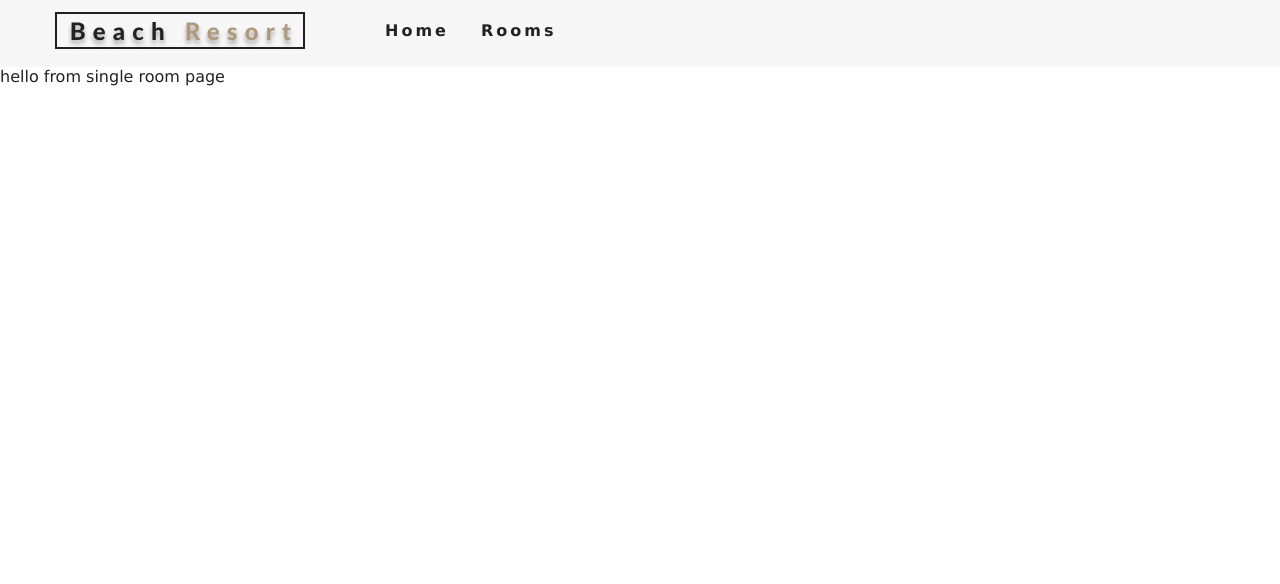
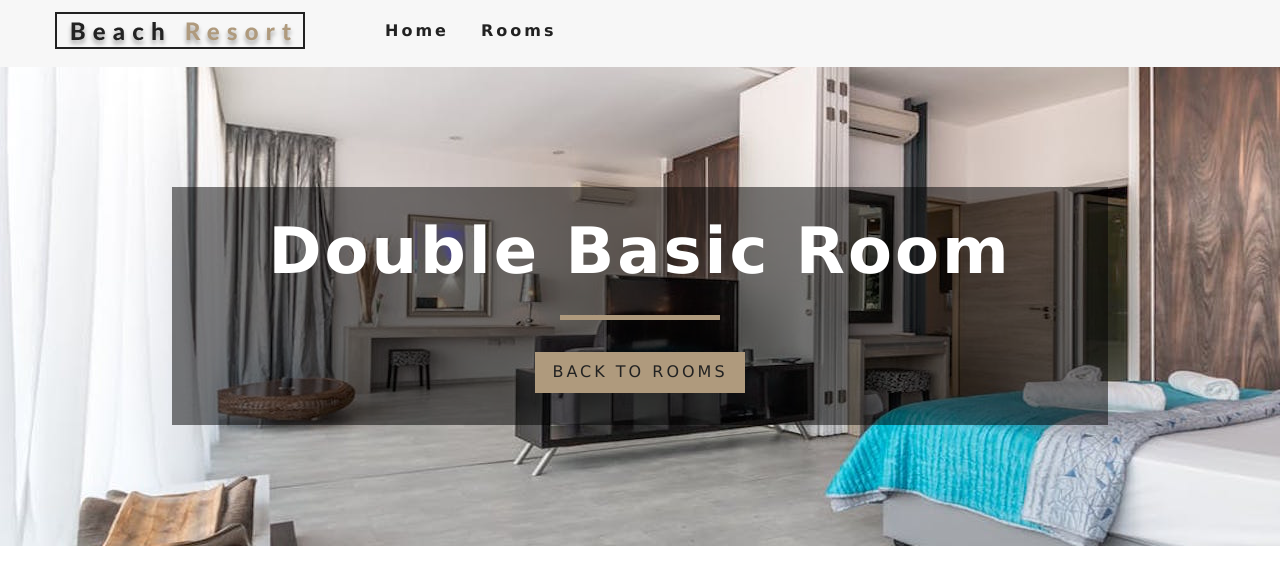
Before and after one commit to kwillard95/Jade-Peaks-Resort, a React (Create React App) app: page /rooms/double-basic in a window 1280 px wide. Shown: the top 584 px of the page. Built offline with nearby package versions, Linux system fonts and the light colour scheme.

Commit message:
Applies background image to corresponding room

```diff
--- a/package.json
+++ b/package.json
@@ -10,7 +10,8 @@
     "react-dom": "^16.12.0",
     "react-icons": "^3.9.0",
     "react-router-dom": "^5.1.2",
-    "react-scripts": "3.4.0"
+    "react-scripts": "3.4.0",
+    "styled-components": "^5.0.1"
   },
   "scripts": {
     "start": "react-scripts start",
--- a/src/components/NavBar.js
+++ b/src/components/NavBar.js
@@ -20,7 +20,7 @@
                         <img src={logo} alt="Beach Resort" />
                     </Link>
                     <button type="button" className="nav-btn" onClick={this.handleToggle}>
-                        <FaAlignRight clasName="nav-icon" />
+                        <FaAlignRight className="nav-icon" />
                     </button>
                 </div>
                 <ul className={this.state.isOpen ? "nav-links show-nav" : "nav-links"}>
--- /dev/null
+++ b/src/components/StyledHero.js
@@ -0,0 +1,12 @@
+import styled from 'styled-components'
+import defaultImg from '../images/room-1.jpeg'
+
+const StyledHero = styled.header`
+  min-height: 60vh;
+  background: url(${props => props.img}) center/cover no-repeat;
+  display: flex;
+  align-items: center;
+  justify-content: center;
+`
+
+export default StyledHero;
--- a/src/context.js
+++ b/src/context.js
@@ -37,9 +37,16 @@
         return tempItems;
     }
 
+    getRoom = slug => {
+        let tempRooms = [...this.state.rooms];
+        //.find() finds the first match and also returns an object
+        const room = tempRooms.find(room => room.slug === slug);
+        return room;
+    }
+
     render() {
         return (
-            <RoomContext.Provider value={this.state}>
+            <RoomContext.Provider value={{...this.state, getRoom: this.getRoom}}>
                 {this.props.children}
             </RoomContext.Provider>
         )
--- a/src/pages/SingleRoom.js
+++ b/src/pages/SingleRoom.js
@@ -1,11 +1,46 @@
-import React, { Component } from 'react'
+import React, { Component } from 'react';
+import defaultBcg from '../images/room-1.jpeg';
+import Hero from '../components/Hero'
+import Banner from '../components/Banner';
+import { Link } from 'react-router-dom';
+import { RoomContext } from '../context';
+import StyledHero from '../components/StyledHero';
+
 
 export default class SingleRoom extends Component {
+    constructor(props) {
+        super(props);
+        this.state = {
+            slug: this.props.match.params.slug,
+            defaultBcg
+        }
+        // console.log(this.props)
+    }
+    static contextType = RoomContext;
+    // componentDidMount() {}
     render() {
+        const { getRoom } = this.context;
+        const room = getRoom(this.state.slug);
+        console.log('roooom', room);
+        if (!room) {
+            return (
+                <div className='error'>
+                    <h3>No such room could be found...</h3>
+                    <Link to='/rooms' className='btn-primary'>
+                        Back to Rooms
+                    </Link>
+                </div>
+            )
+        }
+        const {name, description, capacity, size, price, extras, breakfast, pets, images} = room;
         return (
-            <div>
-                hello from single room page
-            </div>
+            <StyledHero img={images[0]}>
+                <Banner title={`${name} room`}>
+                <Link to='/rooms' className='btn-primary'>
+                    Back to Rooms
+                </Link>
+                </Banner>
+            </StyledHero>
         )
     }
 }
```
Also changed, not shown: 1 other file (tests, documents, lock files or other folders).
